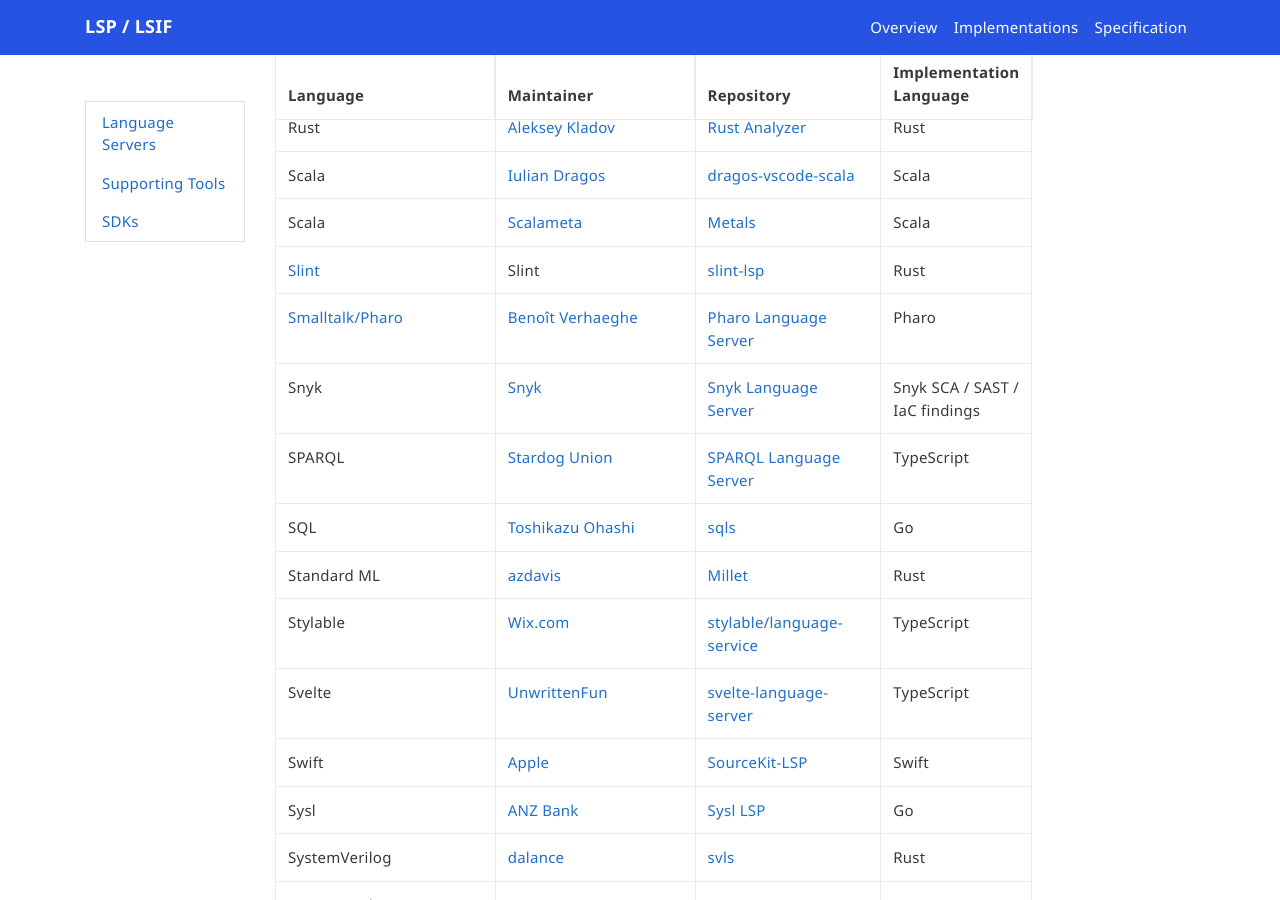
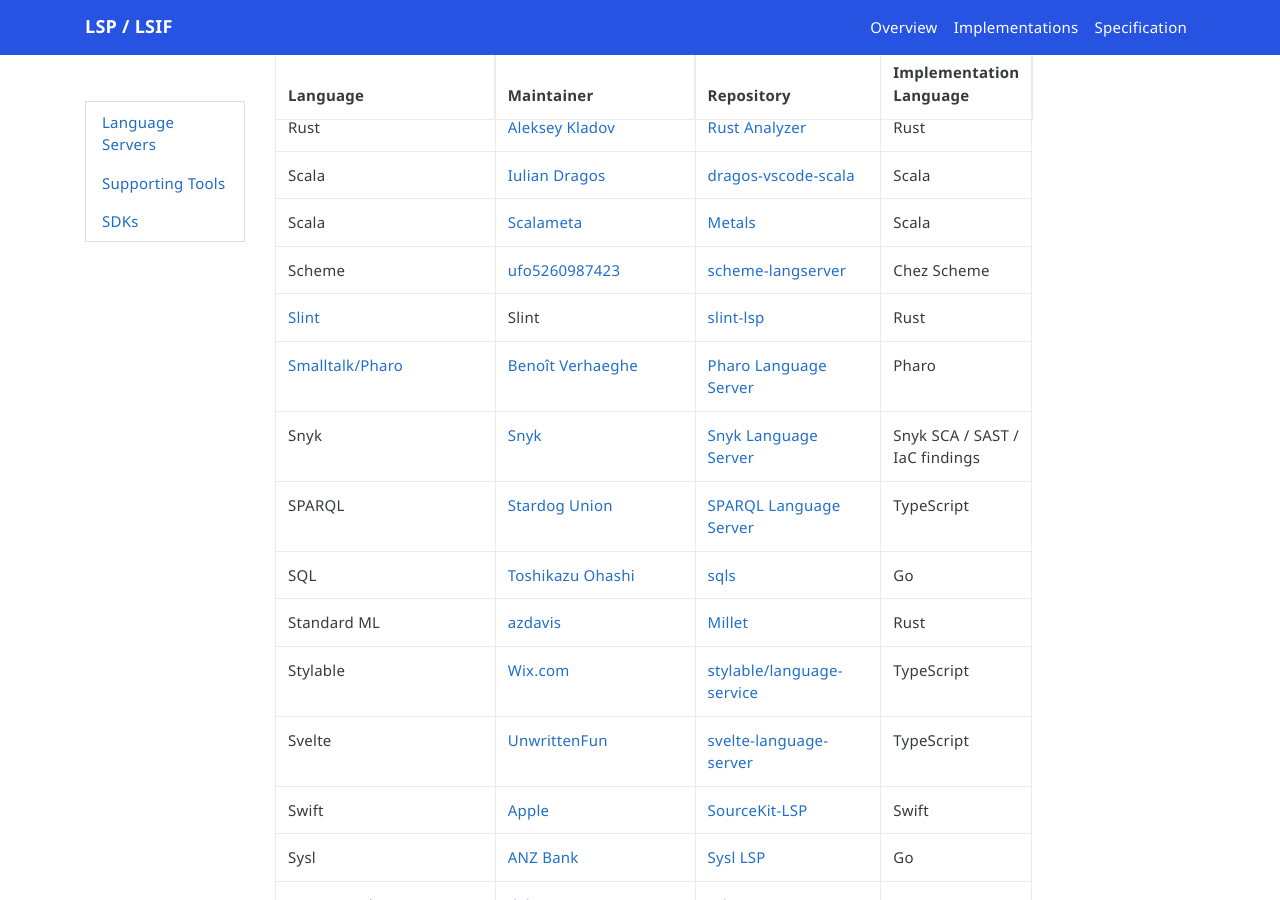
Before and after one commit to microsoft/language-server-protocol, a Jekyll site: the page built from _implementors/servers.md, in a window 1280 px wide and 900 px high, scrolled down 8750 px. Built offline with Jekyll 4.4.1, drawn with Linux system fonts in a browser that asks for light colours; nearby versions of some CDN libraries; comment, search, counter and statistics services are not loaded.

Commit message:
fix: add scheme-langserver to _implementation server

```diff
--- a/_implementors/servers.md
+++ b/_implementors/servers.md
@@ -163,6 +163,7 @@
 | Rust | [Aleksey Kladov](https://github.com/matklad) | [Rust Analyzer](https://github.com/rust-analyzer/rust-analyzer) | Rust |
 | Scala | [Iulian Dragos](https://github.com/dragos) | [dragos-vscode-scala](https://github.com/dragos/dragos-vscode-scala) | Scala |
 | Scala | [Scalameta](https://github.com/scalameta) | [Metals](https://github.com/scalameta/metals) | Scala |
+| Scheme| [ufo5260987423](https://github.com/ufo5260987423) | [scheme-langserver](https://github.com/ufo5260987423/scheme-langserver) | Chez Scheme|
 | [Slint](https://slint-ui.com) | Slint | [slint-lsp](https://github.com/slint-ui/slint/tree/HEAD/tools/lsp) | Rust |
 | [Smalltalk/Pharo](https://pharo.org/) | [Benoît Verhaeghe](https://github.com/badetitou) | [Pharo Language Server](https://github.com/badetitou/Pharo-LanguageServer) | Pharo |
 | Snyk | [Snyk](https://snyk.io) | [Snyk Language Server](https://github.com/snyk/snyk-ls) | Snyk SCA / SAST / IaC findings |
```
